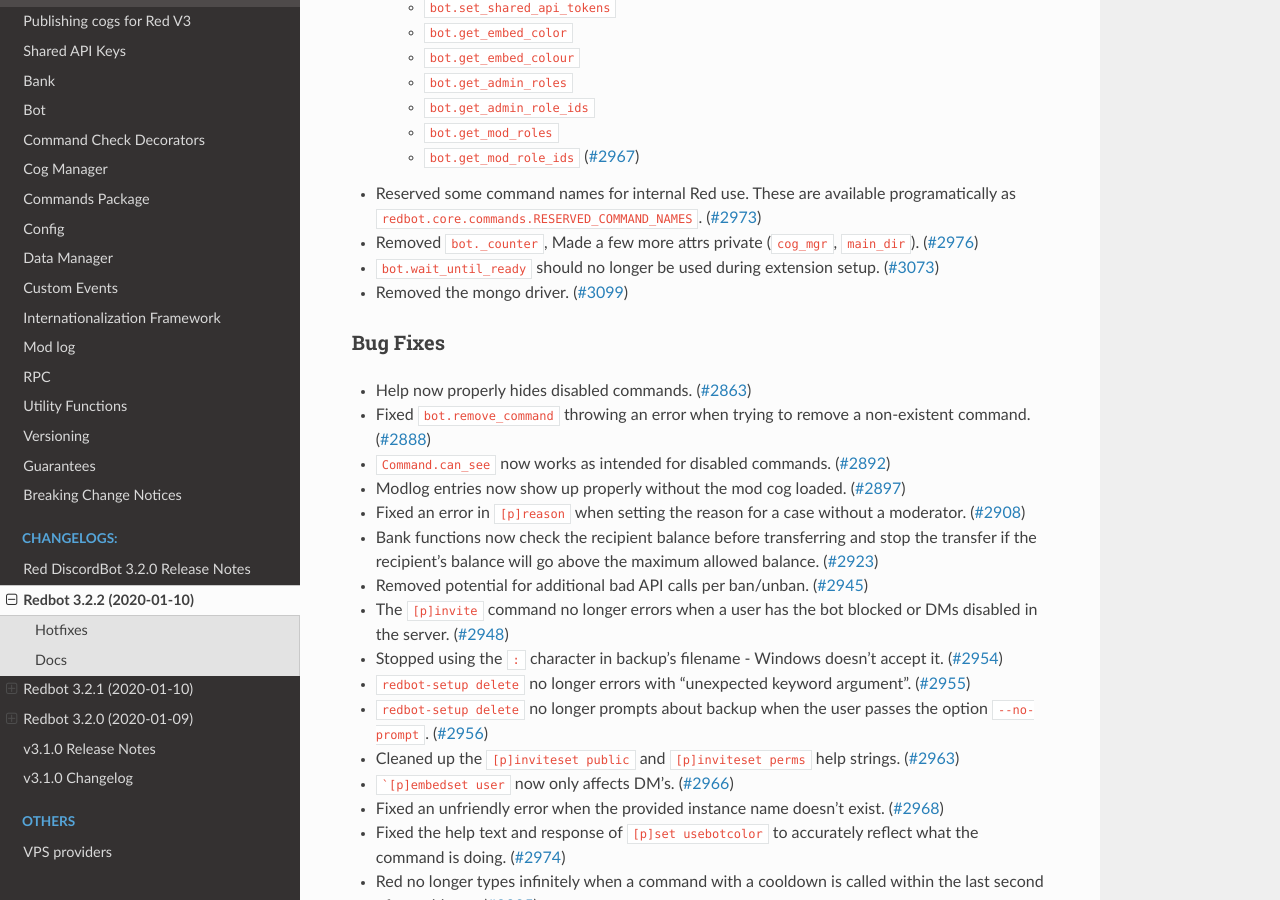
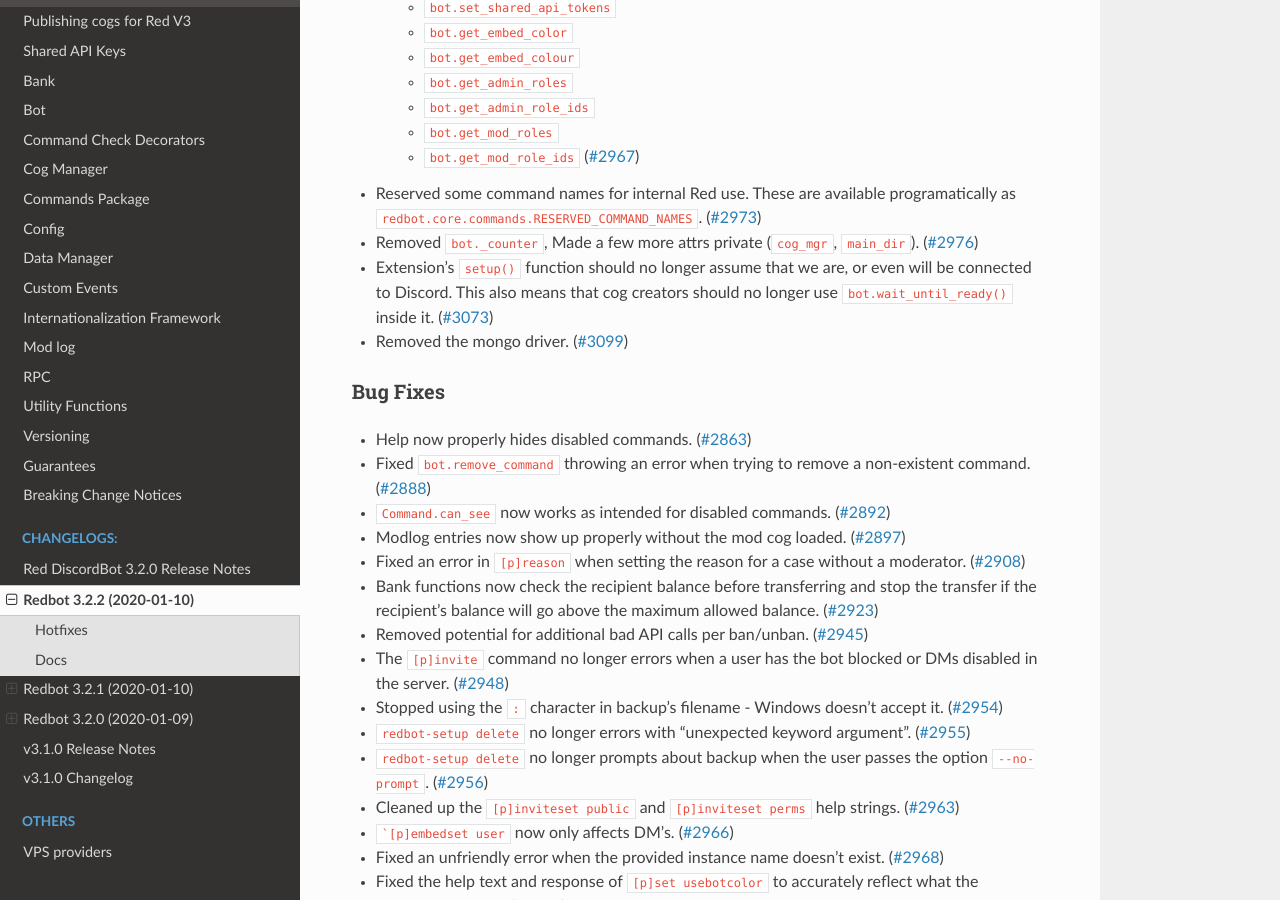
Before and after one commit to Renirous/Red-DiscordBot, a Sphinx documentation site: the page built from docs/changelog_3_2_0.rst, in a window 1280 px wide and 900 px high, scrolled down 912 px. Built offline with Sphinx 7.4.7 and the Read the Docs theme 2.0.0, drawn with Linux system fonts in a browser that asks for light colours; the version number is read from the project's files by our own code; grey boxes are pictures that could not be loaded.

Commit message:
[Changelog] Clarify breaking change related to `setup()` function (#3367)
* Update changelog_3_2_0.rst

* Update changelog_3_2_0.rst

* Update changelog_3_2_0.rst

```diff
--- a/docs/changelog_3_2_0.rst
+++ b/docs/changelog_3_2_0.rst
@@ -49,7 +49,8 @@
     - ``bot.get_mod_role_ids`` (`#2967 <https://github.com/Cog-Creators/Red-DiscordBot/issues/2967>`_)
 - Reserved some command names for internal Red use. These are available programatically as ``redbot.core.commands.RESERVED_COMMAND_NAMES``. (`#2973 <https://github.com/Cog-Creators/Red-DiscordBot/issues/2973>`_)
 - Removed ``bot._counter``, Made a few more attrs private (``cog_mgr``, ``main_dir``). (`#2976 <https://github.com/Cog-Creators/Red-DiscordBot/issues/2976>`_)
-- ``bot.wait_until_ready`` should no longer be used during extension setup. (`#3073 <https://github.com/Cog-Creators/Red-DiscordBot/issues/3073>`_)
+- Extension's ``setup()`` function should no longer assume that we are, or even will be connected to Discord.
+  This also means that cog creators should no longer use ``bot.wait_until_ready()`` inside it. (`#3073 <https://github.com/Cog-Creators/Red-DiscordBot/issues/3073>`_)
 - Removed the mongo driver. (`#3099 <https://github.com/Cog-Creators/Red-DiscordBot/issues/3099>`_)
 
 
```
